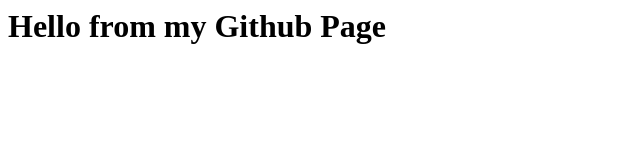
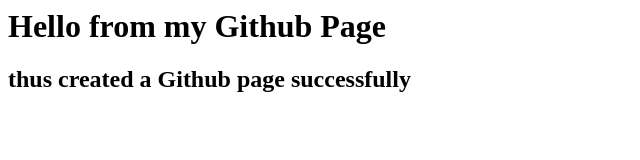
Before and after one commit to rupam555/rupam555.github.io, a plain HTML site: page index.html in a window 1280 px wide. Shown: the whole page, without its empty margins (0-640 px from the left). Drawn offline with Linux system fonts and the light colour scheme.

Commit message:
Update index.html

```diff
--- a/index.html
+++ b/index.html
@@ -1 +1,3 @@
 <h1>Hello from my Github Page</h1>
+
+<h2>thus created a Github page successfully</h2>
```
